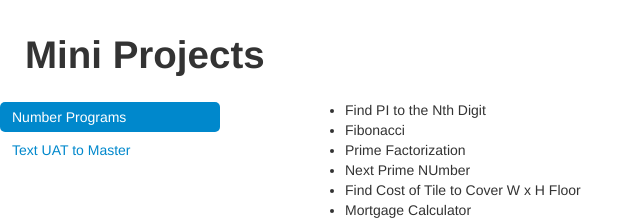
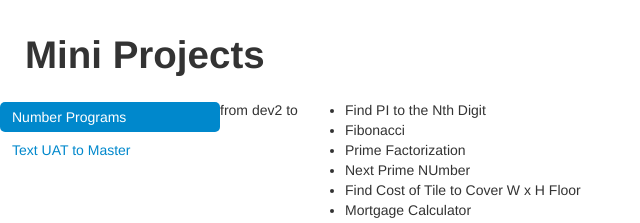
Before and after one commit to historia/miniproject, a plain HTML site: page index.html in a window 1280 px wide. Shown: the top 223 px of the page, 0-640 px from the left. Drawn offline with Linux system fonts and the light colour scheme.

Commit message:
will be added to dev

```diff
--- a/index.html
+++ b/index.html
@@ -16,7 +16,7 @@
 <header><h1>Mini Projects</h1></header>
 <div class="main-layout">
 	<div class="main-nav">
-		<nav>
+		<nav>from dev2 to
 		  <ul class="nav nav-pills nav-stacked span3">
 		    <li class="active"><a href="#numprog">Number Programs</a></li>
 		    <li><a href="#textprog">Text UAT to Master</a></li>
```
